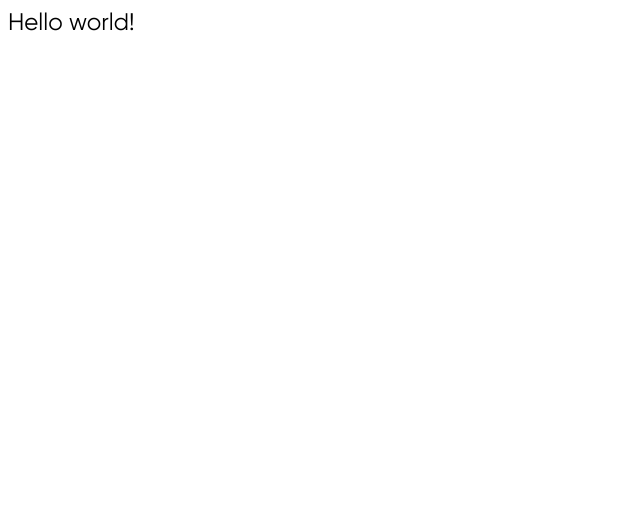
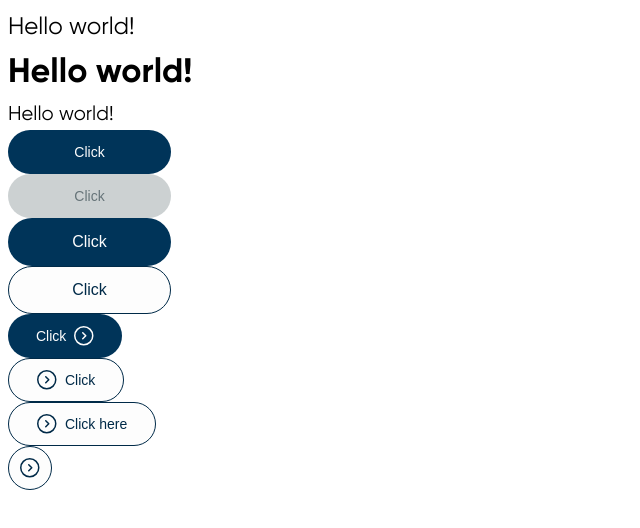
Before and after one commit to pinakoladda/pet-store, a React (Vite) app: page / in a window 1280 px wide. Shown: the top 528 px of the page, without its empty margins (0-640 px from the left). Built offline with nearby package versions, Linux system fonts and the light colour scheme.

Commit message:
added Button component

```diff
--- a/src/App.tsx
+++ b/src/App.tsx
@@ -1,4 +1,6 @@
+import { Button } from './components/Button'
 import { Typography } from './shared/components/Typography'
+import { VectorIcon } from './shared/icons/VectorIcon'
 
 function App() {
     return (
@@ -7,6 +9,54 @@ function App() {
                 <Typography variant="heading4" weight="medium">
                     Hello world!
                 </Typography>
+                <Typography variant="heading2" weight="bold">
+                    Hello world!
+                </Typography>
+                <Typography variant="body1" weight="regular">
+                    Hello world!
+                </Typography>
+                <Button size="M" variant="default">
+                    Click
+                </Button>
+                <Button size="M" variant="outline" disabled>
+                    Click
+                </Button>
+                <div>
+                    <Button size="L" variant="default">
+                        Click
+                    </Button>
+                    <Button size="L" variant="outline">
+                        Click
+                    </Button>
+                </div>
+                <div>
+                    <Button
+                        size="M"
+                        variant="default"
+                        iconAfter={<VectorIcon />}
+                    >
+                        Click
+                    </Button>
+                    <Button
+                        size="M"
+                        variant="outline"
+                        iconBefore={<VectorIcon />}
+                    >
+                        Click
+                    </Button>
+                    <Button
+                        size="M"
+                        variant="outline"
+                        iconBefore={<VectorIcon />}
+                    >
+                        Click here
+                    </Button>
+                    <Button
+                        size="M"
+                        variant="outline"
+                        iconBefore={<VectorIcon />}
+                    ></Button>
+                </div>
             </main>
         </>
     )
--- /dev/null
+++ b/src/components/Button/Button.tsx
@@ -0,0 +1,46 @@
+import styles from './index.module.css'
+
+import type React from 'react'
+import type { ReactNode } from 'react'
+import { Typography } from '../../shared/components/Typography'
+
+interface ButtonProps extends React.HTMLAttributes<HTMLButtonElement> {
+    variant?: 'default' | 'outline'
+    iconBefore?: ReactNode
+    iconAfter?: ReactNode
+    size: 'M' | 'L'
+    disabled?: true
+}
+
+export const Button = ({
+    children,
+    variant,
+    iconBefore,
+    iconAfter,
+    disabled,
+    size,
+    ...props
+}: ButtonProps) => {
+    return (
+        <button
+            className={styles.button}
+            data-variant={variant}
+            data-size={size}
+            {...props}
+            disabled={disabled}
+            data-icon={Boolean(iconAfter || iconBefore)}
+            data-iconOnly={!children}
+        >
+            {iconBefore}
+            {children && (
+                <Typography
+                    weight="medium"
+                    variant={size === 'L' ? 'body2' : 'body3'}
+                >
+                    {children}
+                </Typography>
+            )}
+            {iconAfter}
+        </button>
+    )
+}
--- /dev/null
+++ b/src/components/Button/index.module.css
@@ -0,0 +1,67 @@
+.button {
+    padding: 0 28px;
+    border-radius: 57px;
+    transition: background-color 0.3s ease-in;
+    display: flex;
+    align-items: center;
+    justify-content: center;
+    gap: 8px;
+    box-sizing: border-box;
+}
+
+.button[data-variant='default'] {
+    color: var(--color-neutral-0);
+    background-color: var(--color-primary);
+    border: none;
+}
+
+.button[data-variant='outline'] {
+    color: var(--color-primary-dark);
+    background-color: var(--color-neutral-0);
+    border: 1.5px solid var(--color-primary-dark);
+}
+
+.button[data-size='L'] {
+    height: 48px;
+    min-width: 48px;
+}
+
+.button[data-size='M'] {
+    height: 44px;
+    min-width: 44px;
+}
+
+.button[data-icon='false'] {
+    min-width: 163px;
+}
+
+.button[data-iconOnly='true'] {
+    padding: 10px;
+}
+
+.button:disabled {
+    pointer-events: none;
+    background-color: var(--color-neutral-20);
+    color: var(--color-neutral-60);
+    outline: none;
+    border: none;
+}
+
+.button:hover {
+    color: var(--color-neutral-0);
+    background-color: var(--color-primary-light);
+    border: none;
+    outline: none;
+}
+
+.button:focus {
+    color: var(--color-neutral-0);
+    background-color: var(--color-primary-medium);
+}
+
+.button:active {
+    color: var(--color-neutral-0);
+    background-color: var(--color-primary-dark);
+    border: none;
+    outline: none;
+}
--- /dev/null
+++ b/src/components/Button/index.ts
@@ -0,0 +1 @@
+export * from './Button'
--- a/src/index.css
+++ b/src/index.css
@@ -59,3 +59,13 @@ body {
     --color-neutral-10: #ebeeef;
     --color-neutral-0: #fdfdfd;
 }
+
+h1,
+h2,
+h3,
+h4,
+p,
+button {
+    padding: 0;
+    margin: 0;
+}
--- a/src/shared/components/Typography/Typography.tsx
+++ b/src/shared/components/Typography/Typography.tsx
@@ -4,22 +4,26 @@ import styles from './index.module.css'
 interface TypographyProps {
     children: React.ReactNode
     variant:
-    | 'heading1'
-    | 'heading2'
-    | 'heading3'
-    | 'heading4'
-    | 'body1'
-    | 'body2'
-    | 'body3'
-    | 'body4'
-    | 'body5'
-    | 'body6'
+        | 'heading1' // 46px
+        | 'heading2' // 36px
+        | 'heading3' // 28px
+        | 'heading4' // 24px
+        | 'body1' // 20px
+        | 'body2' // 16px
+        | 'body3' // 14px
+        | 'body4' // 12px
+        | 'body5' // 10px
+        | 'body6' // 8px
     weight: 'regular' | 'medium' | 'semi-bold' | 'bold'
 }
 
 export const Typography = ({ children, variant, weight }: TypographyProps) => {
     return (
-    <div className={styles.main} data-variant={variant} data-weight={weight}>
+        <div
+            className={styles.main}
+            data-variant={variant}
+            data-weight={weight}
+        >
             {children}
         </div>
     )
--- a/src/shared/components/Typography/index.module.css
+++ b/src/shared/components/Typography/index.module.css
@@ -1,32 +1,42 @@
 .main[data-variant='heading1'] {
     font-size: 44px;
+    line-height: 60px;
 }
 .main[data-variant='heading2'] {
     font-size: 34px;
+    line-height: 54px;
 }
 .main[data-variant='heading3'] {
     font-size: 28px;
+    line-height: 38px;
 }
 .main[data-variant='heading4'] {
     font-size: 24px;
+    line-height: 36px;
 }
 .main[data-variant='body1'] {
     font-size: 20px;
+    line-height: 32px;
 }
 .main[data-variant='body2'] {
     font-size: 16px;
+    line-height: 24px;
 }
 .main[data-variant='body3'] {
     font-size: 14px;
+    line-height: 20px;
 }
 .main[data-variant='body4'] {
     font-size: 12px;
+    line-height: 18px;
 }
 .main[data-variant='body5'] {
     font-size: 10px;
+    line-height: 16px;
 }
 .main[data-variant='body6'] {
     font-size: 8px;
+    line-height: 12px;
 }
 
 .main[data-weight='regular'] {
--- /dev/null
+++ b/src/shared/icons/VectorIcon.tsx
@@ -0,0 +1,19 @@
+export const VectorIcon = () => {
+    return (
+        <svg
+            width="20"
+            height="20"
+            viewBox="0 0 20 20"
+            fill="none"
+            xmlns="http://www.w3.org/2000/svg"
+        >
+            <path
+                d="M8.75 6.75L11.75 9.75L8.75 12.75M18.75 9.75C18.75 4.77944 14.7206 0.75 9.75 0.75C4.77944 0.75 0.75 4.77944 0.75 9.75C0.75 14.7206 4.77944 18.75 9.75 18.75C14.7206 18.75 18.75 14.7206 18.75 9.75Z"
+                stroke="currentColor"
+                strokeWidth="1.5"
+                strokeLinecap="round"
+                strokeLinejoin="round"
+            />
+        </svg>
+    )
+}
```
Also changed, not shown: 1 other file (tests, documents, lock files or other folders). Lines whose indentation alone changed are shown as unchanged.
